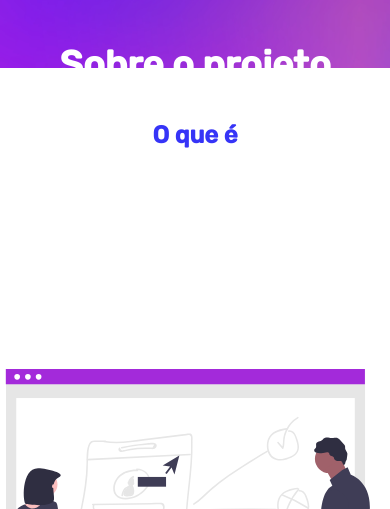
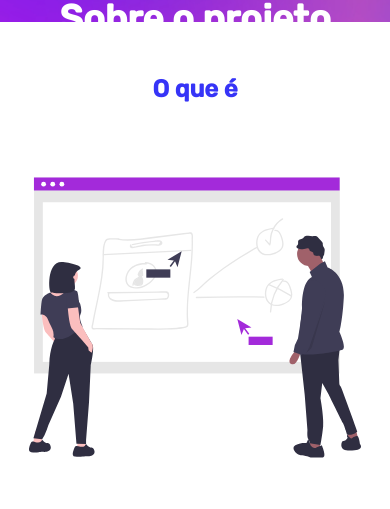
Before and after one commit to EdiJunior88/Projeto-hashtagFinder, a React (Create React App) app in the folder hashtagfinder/: page /sobre in a window 390 px wide. Shown: the part 184-693 px from the top of the page. Built offline with nearby package versions, Linux system fonts and the light colour scheme; no server answers.

Commit message:
Ajustes no CSS da página SOBRE - Ajustes de responsividade dos cartões dos membros

```diff
--- a/hashtagfinder/src/paginas/sobre/Sobre.module.css
+++ b/hashtagfinder/src/paginas/sobre/Sobre.module.css
@@ -25,14 +25,14 @@
 }
 
 .artigo {
-  display: flex;
-  flex-direction: row;
-  flex-wrap: nowrap;
-  justify-content: space-between;
-  align-items: stretch;
-  margin: 194px;
-  gap: 197px;
-  /* width: 87%; */
+  grid-gap: 50px;
+  display: grid;
+  gap: 50px;
+  grid-template-columns: repeat(2, 1fr);
+  justify-content: center;
+  justify-items: center;
+  margin: 193px auto 183px;
+  width: 85%;
 }
 
 .subtitulo {
@@ -42,9 +42,7 @@
 .blocoParagrafoTexto {
   color: var(--cor-texto-pagina-sobre);
   font-size: 1.56em;
-  line-height: 1.5em;
-  text-indent: 1.5em;
-  text-align: justify;
+  line-height: 1.7em;
 }
 
 .quemSomos {
@@ -73,10 +71,10 @@
   display: flex;
   flex-direction: row;
   flex-wrap: wrap;
-  justify-content: space-evenly;
-  align-items: flex-start;
-  /* gap: 50px; */
+  justify-content: center;
+  align-items: center;
   margin-bottom: 180px;
+  gap: 50px;
 }
 
 .container {
@@ -85,17 +83,13 @@
   flex-wrap: wrap;
   align-content: center;
   justify-content: center;
-  /* gap: 45px; */
-  width: 420px;
+  width: 20.8%;
 }
 
 .containerMembros {
   display: flex;
-  /* flex-direction: column; */
   justify-content: space-between;
-  width: 100%;
-  min-height: 581px;
-  /* height: auto; */
+  min-height: 630px;
   border: 1px solid var(--cor-borda-cartao-membro);
   box-shadow: 0px 5px 10px var(--cor-sombra-cartao-membro);
   border-radius: 10px;
@@ -151,6 +145,29 @@
   cursor: pointer;
 }
 
+/* Responsividade - Tela de 1200 pixels */
+@media screen and (max-width: 1200px) {
+  .container {
+    width: 33.4%;
+  }
+
+  .containerGeral {
+    gap: 50px 100px;
+  }
+}
+
+/* Responsividade - Tela de 1112 pixels */
+@media screen and (max-width: 1112px) {
+  .artigo {
+    grid-template-columns: 1fr;
+    margin-top: 120px;
+  }
+
+  .blocoParagrafoTexto {
+    font-size: 1.36em;
+  }
+}
+
 /* Responsividade - Tela de 720 pixels */
 @media screen and (max-width: 720px) {
   .fundo {
@@ -173,14 +190,6 @@
   }
 }
 
-/* Responsividade - Tela entre 350 a 1440 pixels */
-@media screen and (min-width: 350px) and (max-width: 1440px) {
-  .artigo {
-    flex-direction: column;
-    align-items: center;
-  }
-}
-
 /* Responsividade - Tela entre 350 a 650 pixels */
 @media screen and (min-width: 350px) and (max-width: 650px) {
   .fundo {
@@ -188,10 +197,6 @@
     background: url(../../imagens/sobre/about-bg.jpg);
     background-size: cover;
     background-repeat: no-repeat;
-  }
-
-  .titulo {
-    margin: 46px 0px;
   }
 
   .tituloTexto {
```
